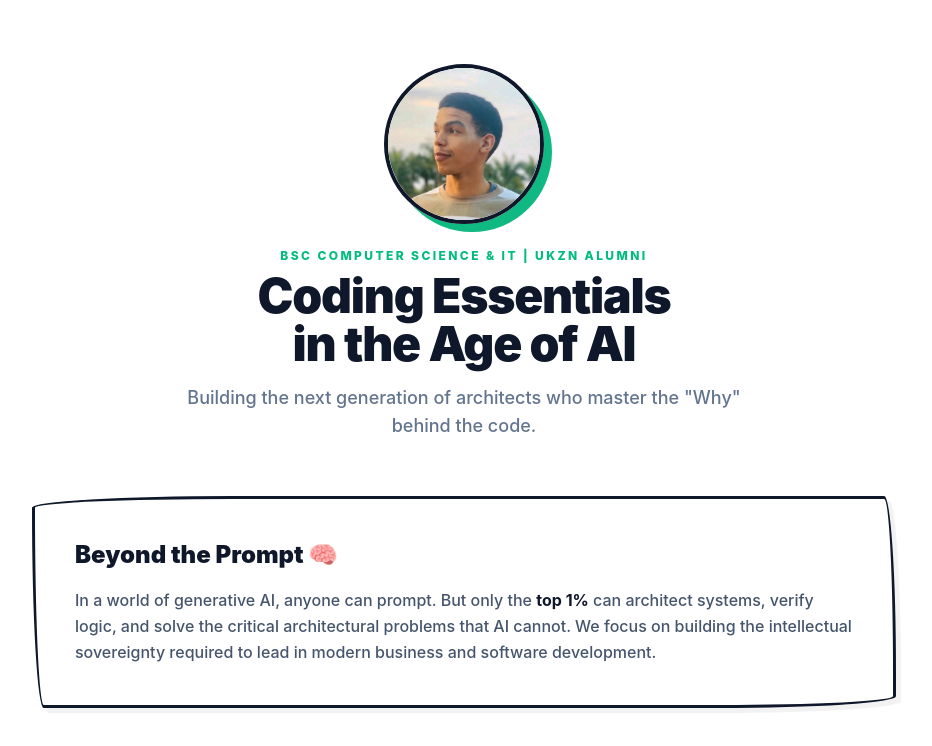
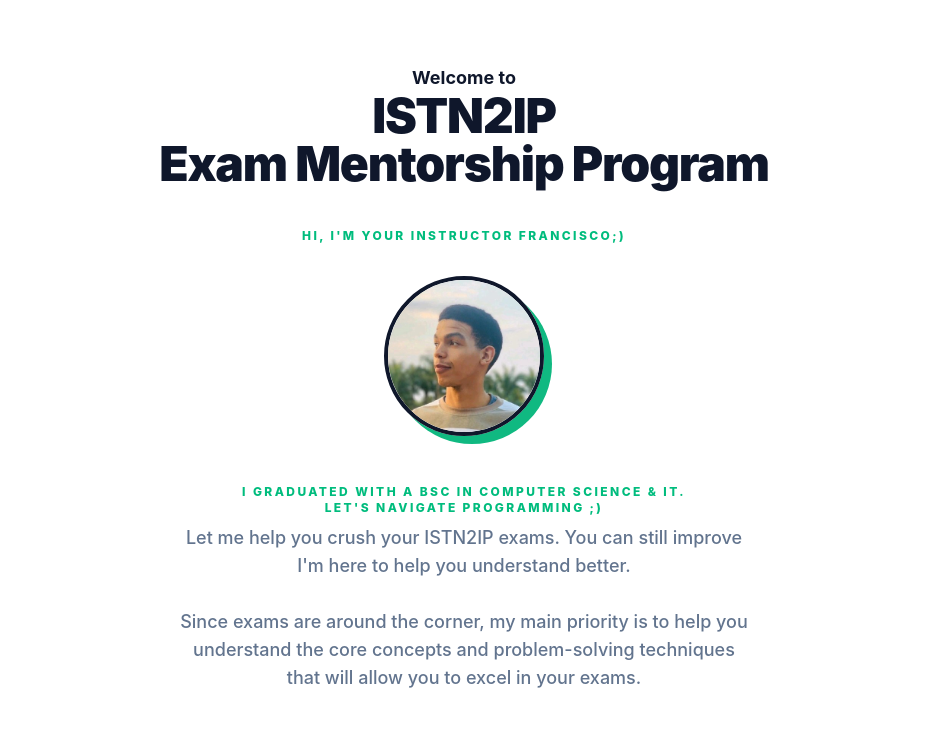
Before and after one commit to francisco-mng/Comp-With-Francisco, a Next.js app: page / in a window 1280 px wide. Shown: the top 746 px of the page, without its empty margins (176-1108 px from the left). Built offline with nearby package versions, Linux system fonts and the light colour scheme.

Commit message:
Modified hero sectoin

```diff
--- a/app/page.tsx
+++ b/app/page.tsx
@@ -1,6 +1,7 @@
 import Image from 'next/image';
 import SketchBox from '@/components/ui/SketchBox';
 import PricingCard from '@/components/ui/PricingCard';
+import HeroSection from '@/components/ui/HeroSection';
 
 export default function CodingEssentialsPage() {
   const plans = [
@@ -38,29 +39,7 @@ export default function CodingEssentialsPage() {
   return (
     <div className="max-w-4xl mx-auto px-4 py-16">
       {/* Header Profile Section */}
-      <header className="text-center mb-14">
-        <div className="relative w-40 h-40 mx-auto mb-6">
-          <div className="w-full h-full rounded-full border-4 border-slate-900 overflow-hidden shadow-sketch-accent">
-            <Image
-              src="/images/francisco-profile.jpg" // Place your profile photo in your public/images/ directory
-              alt="Francisco - UKZN CS/IT Graduate"
-              width={160}
-              height={160}
-              className="object-cover w-full h-full"
-              priority
-            />
-          </div>
-        </div>
-        <div className="text-emerald-500 text-xs font-extrabold uppercase tracking-[0.2em] mb-2">
-          BSc Computer Science & IT | UKZN Alumni
-        </div>
-        <h1 className="text-4xl md:text-5xl font-black text-slate-900 tracking-tight mb-4">
-          Coding Essentials <br className="hidden md:inline" /> in the Age of AI
-        </h1>
-        <p className="text-lg text-slate-500 max-w-xl mx-auto font-medium">
-          Building the next generation of architects who master the &quot;Why&quot; behind the code.
-        </p>
-      </header>
+      <HeroSection></HeroSection>
 
       {/* Core Mission Manifesto */}
       <SketchBox title="Beyond the Prompt 🧠">
--- a/components/ui/HeroSection.tsx
+++ b/components/ui/HeroSection.tsx
@@ -2,59 +2,39 @@ import Image from 'next/image';
 
 export default function HeroSection() {
   return (
-    <section className="flex flex-col-reverse md:flex-row items-center justify-between gap-12 pt-10 pb-20 border-b-2 border-dashed border-slate-200 mb-12">
+    <header className="text-center mb-14">
+            {/* P should be super bold and classy ! */}
+            <h3 className='text-lg font-bold text-slate-900'>Welcome to </h3>
+             <h1 className="text-4xl md:text-5xl font-black text-slate-900 tracking-tight mb-4">
+              ISTN2IP <br className="hidden md:inline" />Exam Mentorship Program
+            </h1>
+            <br className="hidden md:inline" />
+            <div className="text-emerald-500 text-xs font-extrabold uppercase tracking-[0.2em] mb-2">
+              Hi, I'm your instructor Francisco{";)"} <br className="hidden md:inline" />
+            </div>
+            <br></br>
+            <div className="relative w-40 h-40 mx-auto mb-6">
+              <div className="w-full h-full rounded-full border-4 border-slate-900 overflow-hidden shadow-sketch-accent">
+                <Image
+                  src="/images/francisco-profile.jpg" // Place your profile photo in your public/images/ directory
+                  alt="Francisco - UKZN CS/IT Graduate"
+                  width={160}
+                  height={160}
+                  className="object-cover w-full h-full"
+                  priority
+                />
+              </div>
+            </div><br></br>
+            <div className="text-emerald-500 text-xs font-extrabold uppercase tracking-[0.2em] mb-2">
+              I graduated with a BSc in Computer Science & IT. <br className="hidden md:inline" />
+               Let's navigate programming ;{")"}
+            </div>
 
-      {/* Left Column: The Pain Point & Credibility Hook */}
-      <div className="flex-1 text-center md:text-left">
-        <div className="inline-flex flex-col sm:flex-row items-center gap-2 mb-6 justify-center md:justify-start">
-          <span className="bg-emerald-100 text-emerald-800 text-xs font-extrabold px-4 py-1.5 rounded-full tracking-[0.1em] uppercase shadow-sm border border-emerald-200">
-            BSc CS & IT Graduate
-          </span>
-          <span className="bg-slate-900 text-white text-xs font-extrabold px-4 py-1.5 rounded-full tracking-[0.1em] uppercase shadow-sm">
-            2+ Years UKZN SI Leader
-          </span>
-        </div>
-
-        <h1 className="text-5xl md:text-6xl font-black text-slate-900 leading-[1.1] mb-6 tracking-tight">
-          Stop Drowning in <br />
-          {/* Sketchy Highlight Effect */}
-          <span className="relative inline-block mt-2">
-            <span className="relative z-10 text-white px-3 py-1">Programming Theory.</span>
-            <span className="absolute inset-0 bg-slate-900 rounded-[10px_3px_10px_3px/3px_10px_3px_10px] -rotate-1"></span>
-          </span>
-        </h1>
-
-        <p className="text-lg md:text-xl text-slate-500 font-medium mb-8 max-w-lg mx-auto md:mx-0 leading-relaxed">
-          If you are struggling to turn concepts into working code, you aren't alone. After mentoring 100+ students, I know exactly where the disconnect happens. Let's map the logic and survive this exam season together.
-        </p>
-
-        <div className="flex flex-col sm:flex-row items-center justify-center md:justify-start gap-4">
-          <a
-            href="#bootcamp"
-            className="w-full sm:w-auto bg-emerald-500 text-white font-extrabold px-8 py-4 rounded hover:bg-slate-900 transition-colors shadow-sketch-primary text-center text-lg tracking-wide"
-          >
-            Join the Exam Bootcamp
-          </a>
-        </div>
-      </div>
-
-      {/* Right Column: The Founder Image */}
-      <div className="flex-1 flex justify-center md:justify-end">
-        <div className="relative w-64 h-64 md:w-80 md:h-80">
-          <div className="w-full h-full border-sketch overflow-hidden shadow-sketch-accent relative z-10 bg-white">
-            <Image
-                src="/public/images/francisco-profile.jpg"
-                alt="Francisco - Logic Architect"
-                fill
-                className="object-cover"
-                priority
-
-            />
-          </div>
-          <div className="absolute inset-0 bg-emerald-100 border-2 border-emerald-500 rounded-[225px_15px_255px_15px/15px_255px_15px_225px] translate-x-4 translate-y-4 -z-10"></div>
-        </div>
-      </div>
-
-    </section>
+            <p className="text-lg text-slate-500 max-w-xl mx-auto font-medium">
+              Let me help you crush your ISTN2IP exams. You can still improve I&apos;m here to help you understand better.
+              <br></br><br></br>
+              Since exams are around the corner, my main priority is to help you understand the core concepts and problem-solving techniques that will allow you to excel in your exams.
+            </p>
+          </header>
   );
 }
```
